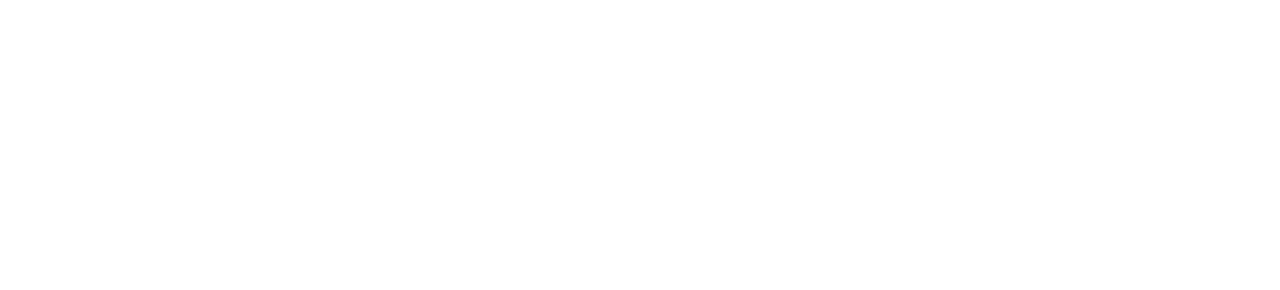
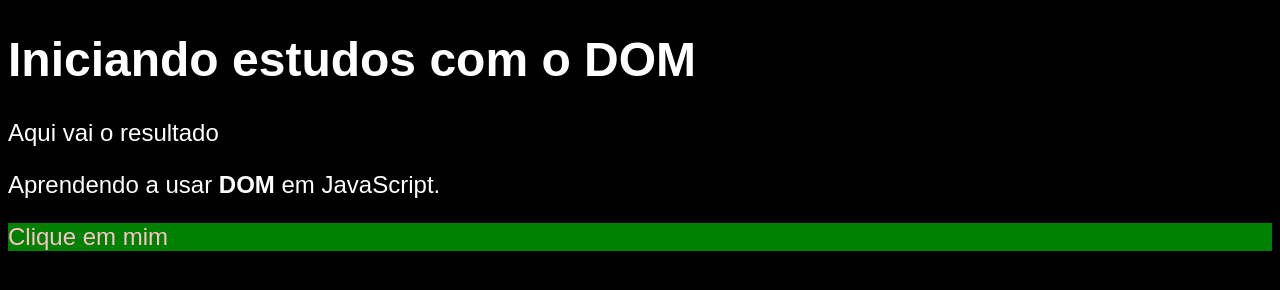
Before and after one commit to VisonaN/JAVA-SCRIPT, a plain HTML site: page aula02/ex005.html in a window 1280 px wide. Drawn offline with Linux system fonts and the light colour scheme.

Commit message:
Aprendi mais sobre DOM

```diff
--- a/aula02/ex005.html
+++ b/aula02/ex005.html
@@ -3,9 +3,42 @@
 <head>
     <meta charset="UTF-8">
     <meta name="viewport" content="width=device-width, initial-scale=1.0">
-    <title>Document</title>
+    <title>Primeiro passos com DOM</title>
+    <style>
+        body {
+            background-color: rgb(39, 84, 167);
+            color: white;
+            font: normal 18pt Arial;
+        }
+    </style>
 </head>
 <body>
-
+    <h1>Iniciando estudos com o DOM</h1>
+    <p>Aqui vai o resultado</p>
+    <p>Aprendendo a usar <strong>DOM</strong> em JavaScript.</p>
+    <div id="msg">Clique em mim</div>
+    <script>
+       var corpo = window.document.body
+       corpo.style.background = 'black'
+       // window.document.write('Olá, Mundo!') Escrever através do DOM
+       // window.document.write(window.document.charset) Buscando configurações da página
+       // window.document.write(window.navigator.appName)
+       // window.document.write(window.document.URL) Vendo a URL
+       // var p1 = window.document.getElementsByTagName('p')[1] Selecionando um dos parágrafos pelo número, que começa do 0
+       // window.document.write('Está escrito assim: ' + p1.innerText)  innerText pega o texto dentro do parágrafo
+        /*
+        p1.style.color = 'pink' // Selecionando sem o window alert e mudando a cor do texto do <p>
+        document.write(p1.innerHTML) // Mostra o texto formatado do <p>
+        var d = window.document.getElementById('msg') // Selecionando a div pelo ID
+        d.style.background = 'green' // Mudando a cor do background da div
+        // d.innerText = 'Estou aguardando...' Mudando o texto dentro da div
+        // window.document.getElementById('msg').innerText = 'Olá' Comando completo para mudar o texto se for usar só uma vez
+        var d = window.document.getElementsByName('msg')[0] //  Selecionando a div pelo nome
+        d.innerText = 'Olá'
+        */
+       var d = window.document.querySelector('div#msg') // Usando a sintaxe da CSS sendo id = # e classe = .
+       d.style.color = 'pink'
+       d.style.background = 'green'
+    </script>
 </body>
 </html>
```
